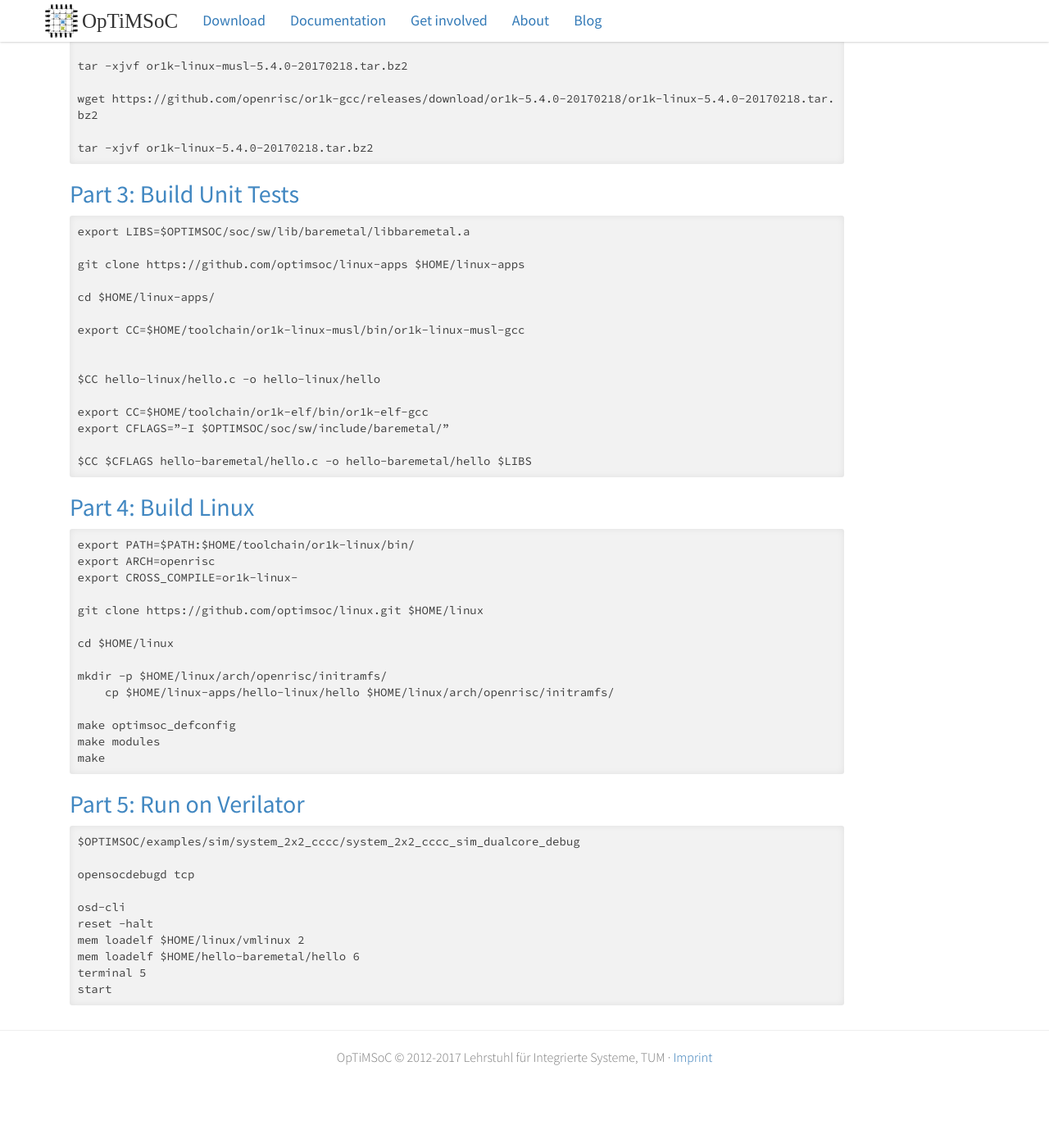
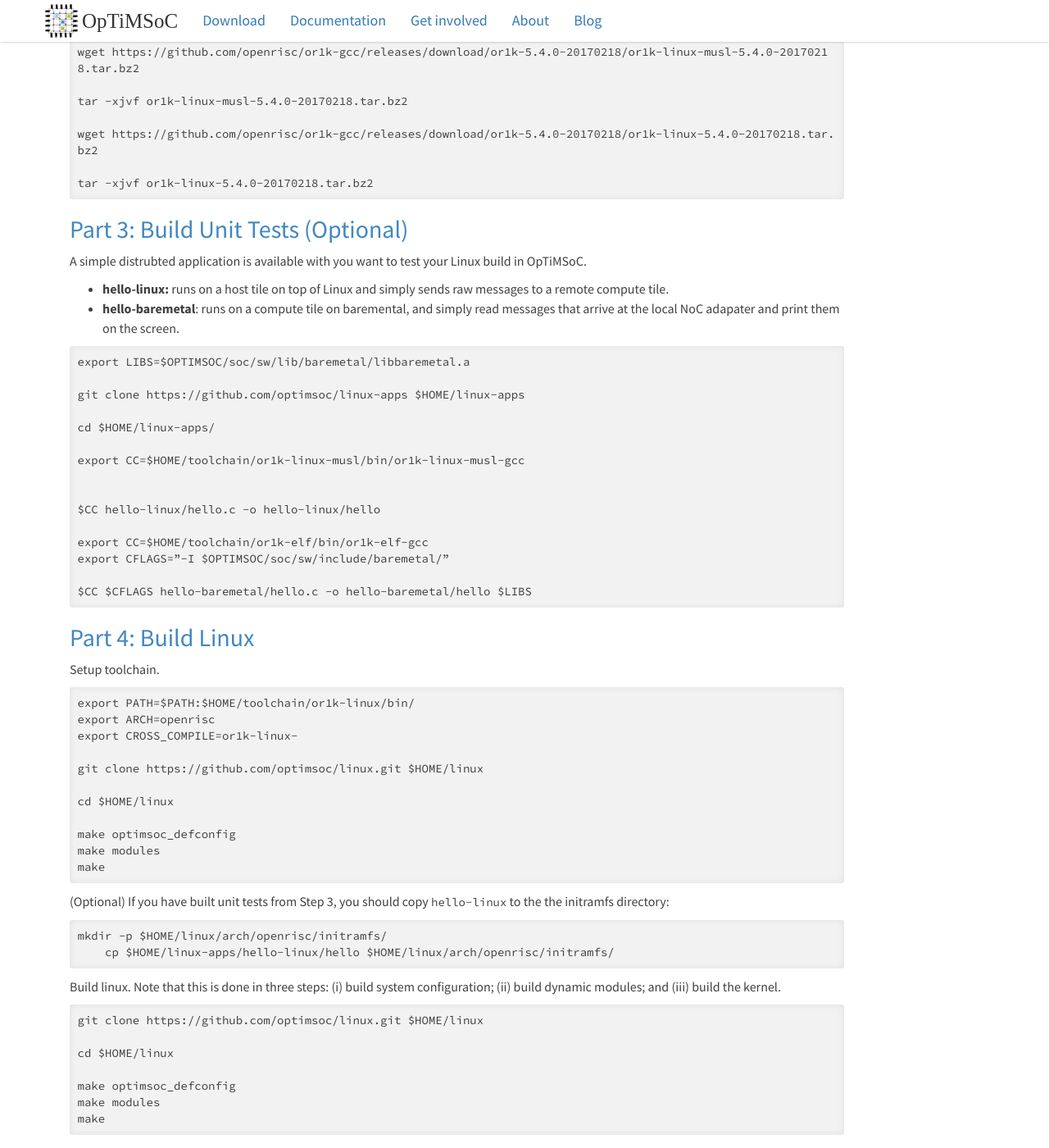
Before and after one commit to optimsoc/optimsoc-web, a Jekyll site: the page built from _posts/2017-09-04-gsoc2917.md, in a window 1280 px wide and 1400 px high, scrolled down 614 px. Shown: the whole window at 82% size. Built offline with Jekyll 4.4.1, drawn with Linux system fonts in a browser that asks for light colours; nearby versions of some CDN libraries; some web fonts are replaced; before the commit the page ends 1925 px from its top, so only the background shows below that; some of the changed text lies outside the part shown.

Commit message:
Update 2017-09-04-gsoc2917.md

````diff
--- a/_posts/2017-09-04-gsoc2917.md
+++ b/_posts/2017-09-04-gsoc2917.md
@@ -12,16 +12,17 @@ Since the Kernel source tree is not yet integrated into OpTiMSoC Project, this b
 
 ## Part 1: Setup OpTiMSoC
 
-Simply follow the upstream online instructions at: https://www.optimsoc.org/docs/master/user_guide/installation.html
+Follow the upstream online instructions at: https://www.optimsoc.org/docs/master/user_guide/installation.html
 
-Moreover, be sure to set the OPTIMSOC environment variable to point to the
-installation location of OpTiMSoC. For example:
-
-```
-export OPTIMSOC=/opt/optimsoc/2016.1-git086cd8af3484/
-```
+**In the end, set the OPTIMSOC environment variable to point to the
+installation location of OpTiMSoC.**
 
 ## Part 2: Get Development Tools
+
+To build Linux, you will need a slightly diferent toolchain than the one used to build OpTiMSoC.
+
+- Musl Toolchain
+- Newlib Baremetal Toolchain
 
 ```
 mkdir -p $HOME/toolchain
@@ -41,7 +42,12 @@ wget https://github.com/openrisc/or1k-gcc/releases/download/or1k-5.4.0-20170218/
 tar -xjvf or1k-linux-5.4.0-20170218.tar.bz2
 ```
 
-## Part 3: Build Unit Tests
+## Part 3: Build Unit Tests (Optional)
+
+A simple distrubted application is available with you want to test your Linux build in OpTiMSoC.
+
+- **hello-linux:** runs on a host tile on top of Linux and simply sends raw messages to a remote compute tile.
+- **hello-baremetal**: runs on a compute tile on baremental, and simply read messages that arrive at the local NoC adapater and print them on the screen.
 
 ```
 export LIBS=$OPTIMSOC/soc/sw/lib/baremetal/libbaremetal.a
@@ -63,6 +69,8 @@ $CC $CFLAGS hello-baremetal/hello.c -o hello-baremetal/hello $LIBS
 
 ## Part 4: Build Linux
 
+Setup toolchain.
+
 ```
 export PATH=$PATH:$HOME/toolchain/or1k-linux/bin/
 export ARCH=openrisc
@@ -72,25 +80,26 @@ git clone https://github.com/optimsoc/linux.git $HOME/linux
 
 cd $HOME/linux
 
+make optimsoc_defconfig
+make modules
+make
+```
+
+(Optional) If you have built unit tests from Step 3, you should copy ```hello-linux``` to the the initramfs directory:
+
+```
 mkdir -p $HOME/linux/arch/openrisc/initramfs/
     cp $HOME/linux-apps/hello-linux/hello $HOME/linux/arch/openrisc/initramfs/
+```
+
+Build linux. Note that this is done in three steps: (i) build system configuration; (ii) build dynamic modules; and (iii) build the kernel.
+
+```
+git clone https://github.com/optimsoc/linux.git $HOME/linux
+
+cd $HOME/linux
 
 make optimsoc_defconfig
 make modules
 make
 ```
-
-## Part 5: Run on Verilator
-
-```
-$OPTIMSOC/examples/sim/system_2x2_cccc/system_2x2_cccc_sim_dualcore_debug
-
-opensocdebugd tcp
-
-osd-cli
-reset -halt
-mem loadelf $HOME/linux/vmlinux 2
-mem loadelf $HOME/hello-baremetal/hello 6
-terminal 5
-start
-```
````
